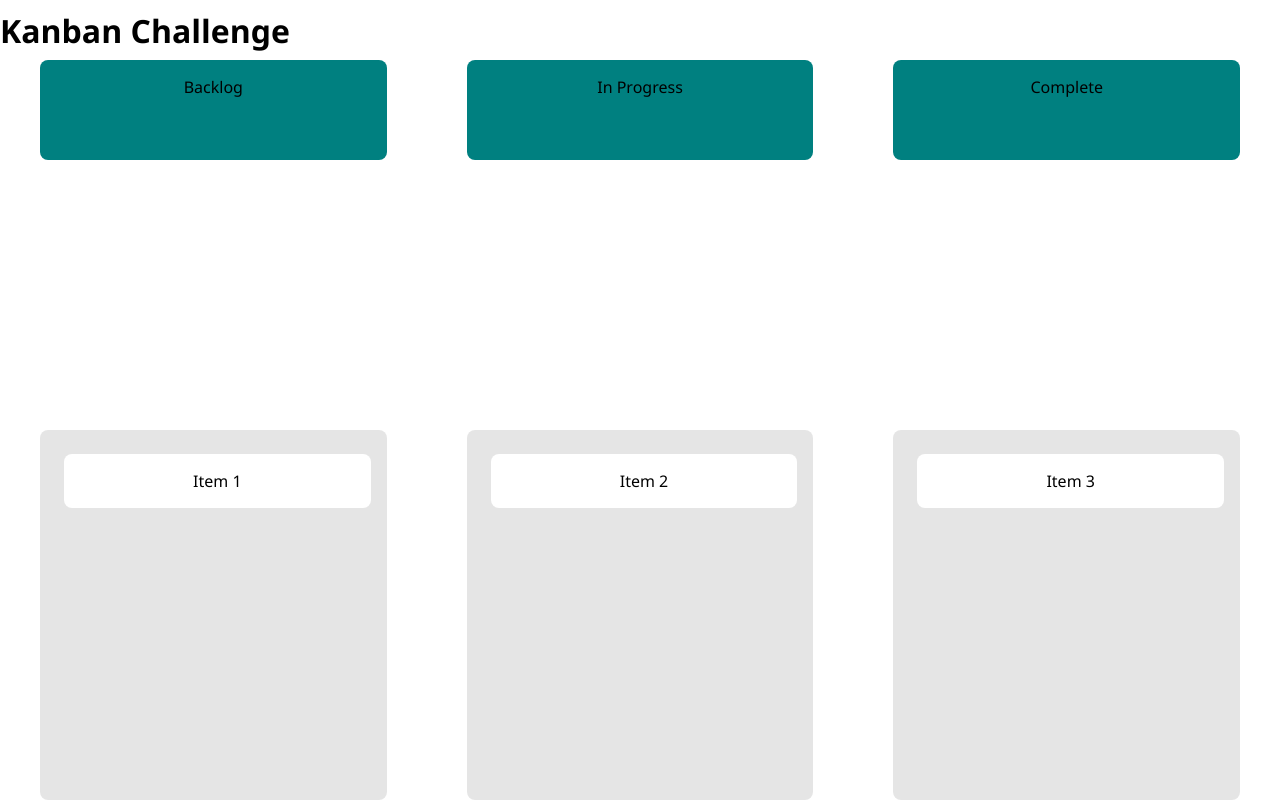
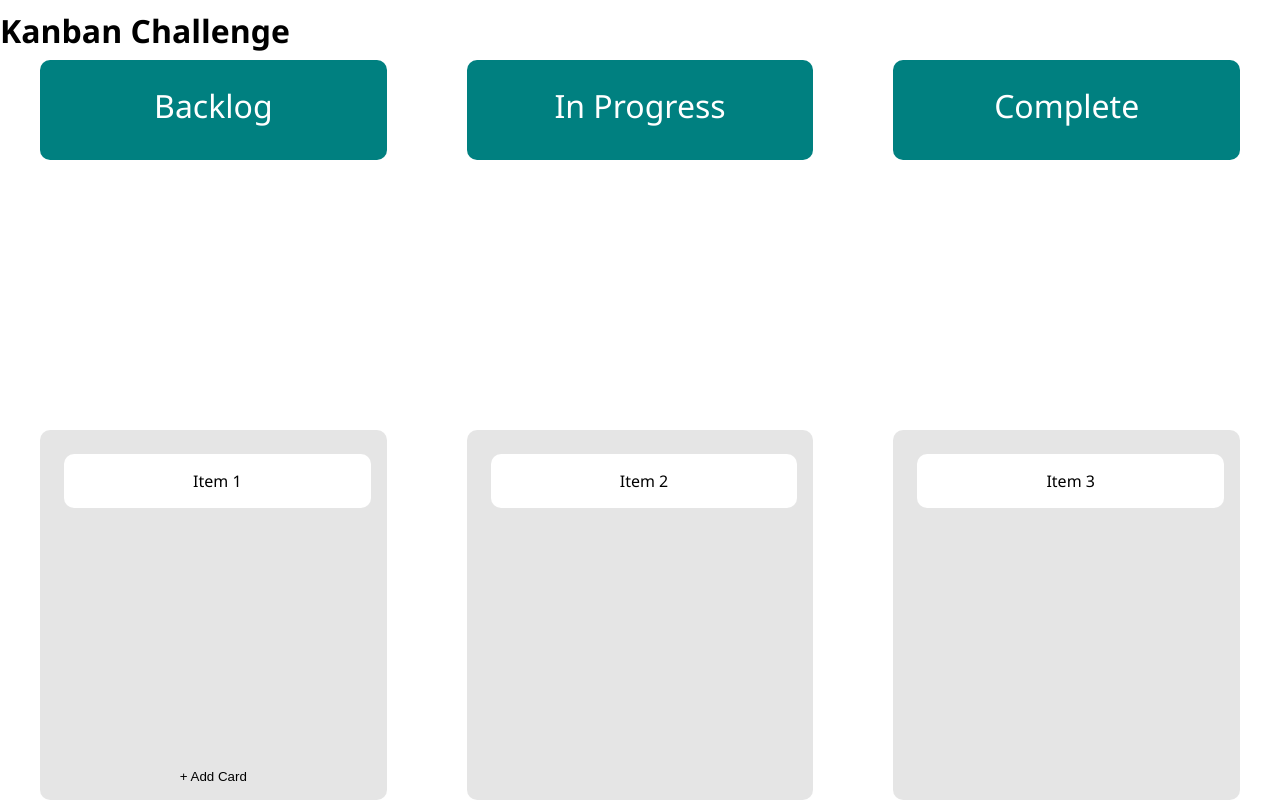
Before and after one commit to TyGa7/KB-Challenge, a plain HTML site: page KB-Challenge/index.html in a window 1280 px wide. Drawn offline with Linux system fonts and the light colour scheme.

Commit message:
Created "+ Add Card" button and styling changes
Created add card button.
Anchored add card button to bottom of column.
Added various styling changes.

```diff
--- a/KB-Challenge/index.html
+++ b/KB-Challenge/index.html
@@ -21,6 +21,7 @@
 		<div class="columns">
 			<div class="column">
 				<div class="column-item" draggable="true">Item 1</div>
+				<button type="button" id="add-button">+ Add Card</button>
 			</div>
 			<div class="column">
 				<div class="column-item" draggable="true">Item 2</div>
--- a/KB-Challenge/main.css
+++ b/KB-Challenge/main.css
@@ -40,9 +40,13 @@ header {
     min-width: 250px;
     max-width: 100%;
     height: 100px;
+    line-height: 60px;
     min-height: 100px;
-    border-radius: 8px;
+    border-radius: 10px;
     text-align: center;
+    font-size: 32px;
+    font-weight: 500;
+    color: white;
 
     background-color: teal;
     margin: 0 40px;
@@ -68,7 +72,7 @@ header {
     max-width: 100%;
     height: 100%;
     min-height: 150px;
-    border-radius: 8px;
+    border-radius: 10px;
 
     background-color: rgba(0,0,0,0.1);
     margin: 0 40px;
@@ -76,9 +80,15 @@ header {
     transition: all 0.2s linear;
 }
 
+#add-button {
+    border: none;
+    background-color: transparent;
+    margin-top: auto;
+}
+
 .columns .column .column-item {
     background-color: white;
-    border-radius: 8px;
+    border-radius: 10px;
     padding: 16px 8px;
     text-align: center;
     margin: 8px 0px 8px 8px;
@@ -98,8 +108,6 @@ header {
 
 .columns ::-webkit-scrollbar-thumb {
     background: white;
-    /* border-radius: 20px; */
     border: 22px solid transparent;
     background-clip: content-box;
-    /* border-right: 20px solid transparent; */
 }
--- a/KB-Challenge/main.js
+++ b/KB-Challenge/main.js
@@ -1,7 +1,12 @@
 const column_items = document.querySelectorAll('.column-item');
 const columns = document.querySelectorAll('.column');
+const btn_add = document.querySelector("#add-button")
 
 let draggedItem = null;
+
+btn_add.addEventListener('click', function (e) {
+    console.log('click', e);
+});
 
 for (let i = 0; i < column_items.length; i++) {
     const item = column_items[i];
@@ -34,8 +39,12 @@ for (let i = 0; i < column_items.length; i++) {
         });
 
         column.addEventListener('drop', function (e) {
-            console.log('drop');
             this.append(draggedItem);
+
+            //make button last element in column
+            var btn = document.getElementById('add-button');
+            var parent = btn.parentNode;
+            parent.insertBefore(parent.lastChild, btn);
         });
     }
 }
```
